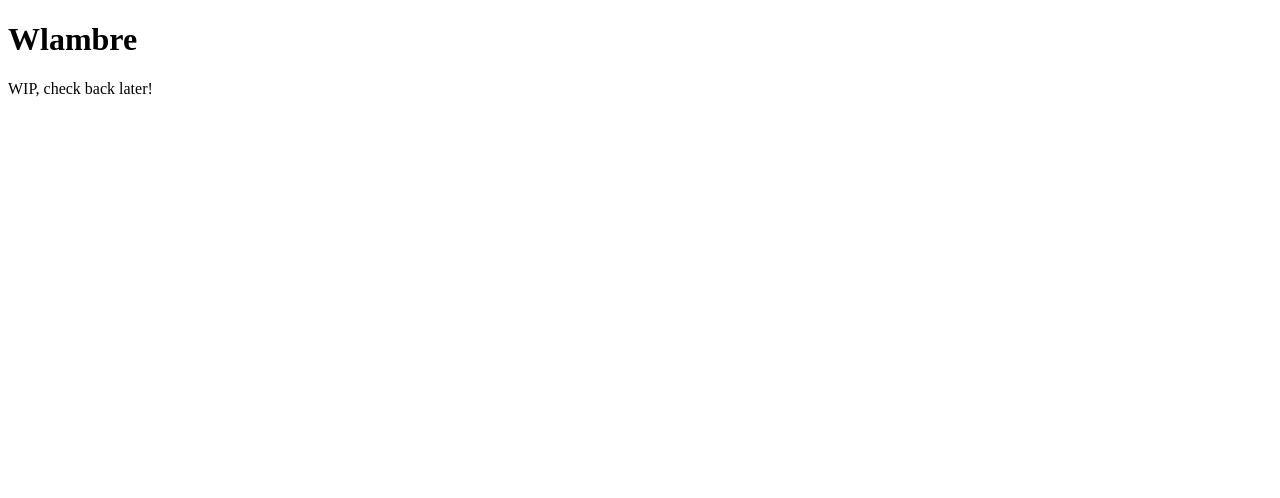
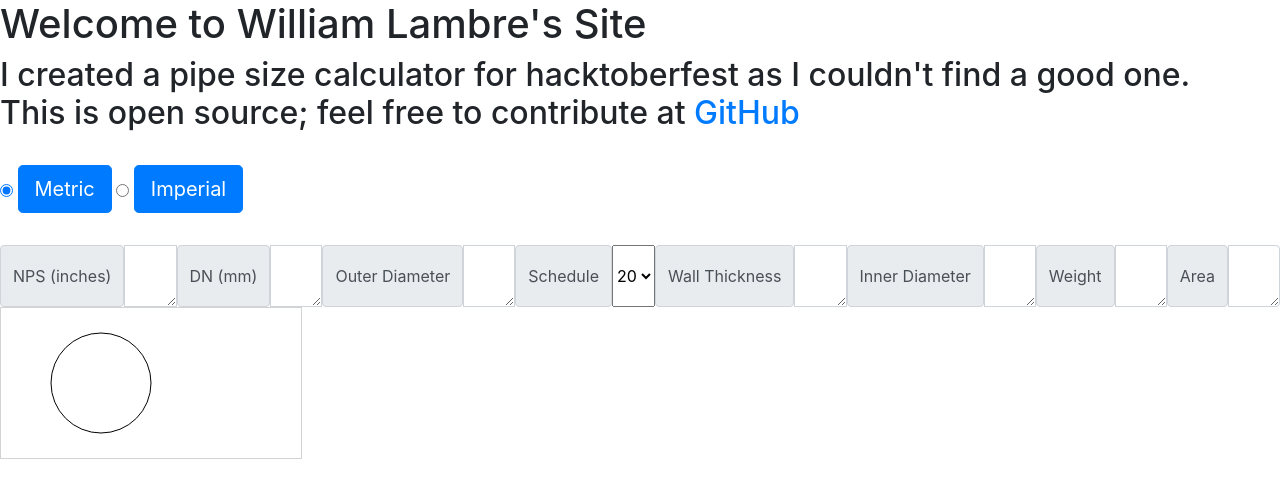
Before and after one commit to WLambre/WLambre.github.io, a plain HTML site: page index.html in a window 1280 px wide. Drawn offline with nearby package versions, Linux system fonts and the light colour scheme.

Commit message:
Added initial elements

```diff
--- a/index.html
+++ b/index.html
@@ -1,7 +1,52 @@
 <!DOCTYPE html>
-<html>
+<html lang="en">
+<head>
+	<meta charset="utf-8">
+	<meta name="viewport" content="width=device-width, initial-scale=1">
+	<link rel="stylesheet" href="https://stackpath.bootstrapcdn.com/bootstrap/5.0.0-alpha2/css/bootstrap.min.css" integrity="sha384-DhY6onE6f3zzKbjUPRc2hOzGAdEf4/Dz+WJwBvEYL/lkkIsI3ihufq9hk9K4lVoK" crossorigin="anonymous">
+	<title>William Lambre</title>
+</head>
 <body>
-<h1>Wlambre</h1>
-<p>WIP, check back later!</p>
+<h1>Welcome to William Lambre's Site</h1>
+<h2>I created a pipe size calculator for hacktoberfest as I couldn't find a good one.<br>
+This is open source; feel free to contribute at <a href="https://github.com/WLambre/WLambre.github.io">GitHub</a></h2>
+<br>
+<input type="radio" class="btn-check" name="options" id="option1" autocomplete="off" checked>
+<label class="btn btn-primary btn-lg" for="option1">Metric</label>
+<input type="radio" class="btn-check" name="options" id="option2" autocomplete="off">
+<label class="btn btn-primary btn-lg" for="option2">Imperial</label>
+<br>
+<br>
+<div class="input-group">
+	<span class="input-group-text">NPS (inches)</span>
+	<textarea class="form-control" aria-label="NPS (inches)"></textarea>
+	<span class="input-group-text">DN (mm)</span>
+	<textarea class="form-control" aria-label="DN (mm)"></textarea>
+	<span class="input-group-text">Outer Diameter</span>
+	<textarea class="form-control" aria-label="Outer Diameter"></textarea>
+	<span class="input-group-text">Schedule</span>
+	<select class="form-select" aria-label="Schedule">
+		<option selected>20</option>
+     	 <option>40</option>
+	</select>
+	<span class="input-group-text">Wall Thickness</span>
+	<textarea class="form-control" aria-label="Wall Thickness"></textarea>
+	<span class="input-group-text">Inner Diameter</span>
+	<textarea class="form-control" aria-label="Inner Diameter"></textarea>
+	<span class="input-group-text">Weight</span>
+	<textarea class="form-control" aria-label="Weight"></textarea>
+	<span class="input-group-text">Area</span>
+	<textarea class="form-control" aria-label="Area"></textarea>
+  </div>
+
+  <canvas id="myCanvas" width="300" height="150" style="border:1px solid #d3d3d3;"></canvas>
+	<script>
+	var c = document.getElementById("myCanvas");
+	var ctx = c.getContext("2d");
+	ctx.beginPath();
+	ctx.arc(100, 75, 50, 0, 2 * Math.PI);
+	ctx.stroke();
+	</script>
+<script src="https://stackpath.bootstrapcdn.com/bootstrap/5.0.0-alpha2/js/bootstrap.bundle.min.js" integrity="sha384-BOsAfwzjNJHrJ8cZidOg56tcQWfp6y72vEJ8xQ9w6Quywb24iOsW913URv1IS4GD" crossorigin="anonymous"></script>
 </body>
 </html>
```
